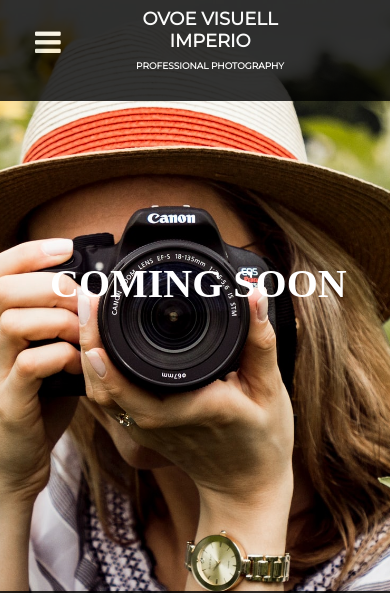
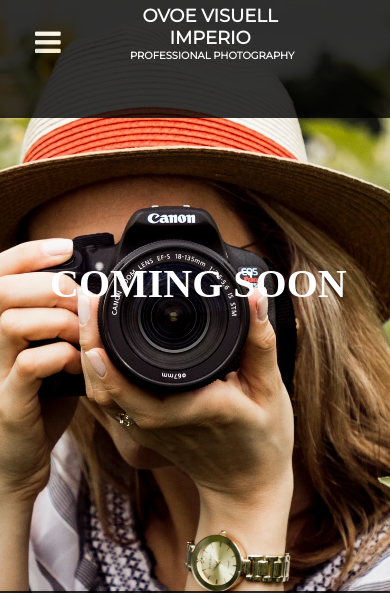
Before and after one commit to DamilareRichard/OVOE-Photography, a plain HTML site: page about.html in a window 390 px wide. Shown: the top 593 px of the page. Drawn offline with Linux system fonts and the light colour scheme.

Commit message:
Add files via upload

```diff
--- a/about.html
+++ b/about.html
@@ -167,7 +167,7 @@ nav{
 
 	nav {
 	width: 100%;
-	height: 12vh;
+	height: 14vh;
 	background: #000;
 	position: fixed;
 	margin: 0px;
@@ -180,16 +180,18 @@ nav{
 		top: 0px;
 		left: -85px;
 		text-align: center;
-		padding: 8px;
+		padding: 5px;
 		font-size: 18px;
 		color: #fff;
 		font-weight: bold;
 	}
 
-	.left-hand p span {
-		margin: 0px;
-		font-size: 9px;
+	.spec span {
+		position: absolute;
+		margin-left: -80px;
+		font-size: 10px;
 		font-weight: bold;
+
 
 	}
 
@@ -325,7 +327,7 @@ div #cancel{
 	<nav>
 		<div class="left-hand">
 			<!-- <img src="img1.jpg" alt="logo"> -->
-			<p>Ovoe Visuell Imperio <br/><span>Professional Photography</span></p>
+			<p class="spec">Ovoe Visuell Imperio <br/><span>Professional Photography</span></p>
 
 		</div>
 
--- a/styles.css
+++ b/styles.css
@@ -148,7 +148,7 @@ nav{
 	}
 
 
-@media screen and (max-width: 500px) {
+@media screen and (max-width: 600px) {
 
 	body{
 		width: 100%;
@@ -161,7 +161,7 @@ nav{
 
 	nav {
 	width: 100%;
-	height: 12vh;
+	height: 14vh;
 	background: #000;
 	position: fixed;
 	margin: 0px;
@@ -173,7 +173,7 @@ nav{
 	.left-hand p {
 		position: relative;
 		top: 0px;
-		left: -85px;
+		left: -75px;
 		text-align: center;
 		padding: 8px;
 		font-size: 18px;
@@ -184,9 +184,12 @@ nav{
 
 
 	}
-	.left-hand p span {
-		margin: 0px;
-		font-size: 9px;
+	.spec span {
+		position: absolute;
+		/*left: 8px;*/
+		margin-left: -80px;
+		text-align: center;
+		font-size: 10px;
 		font-weight: bold;
 
 
```
